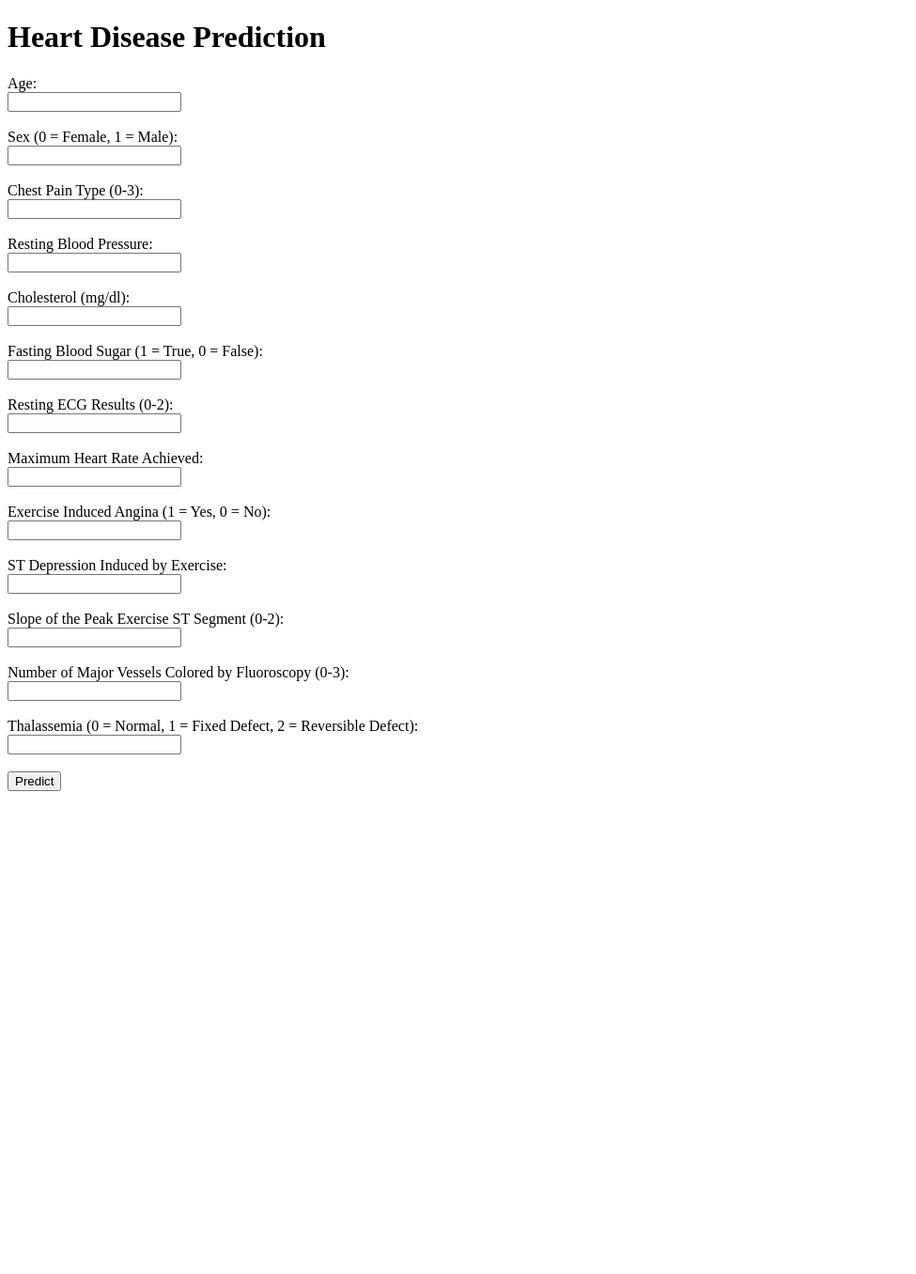
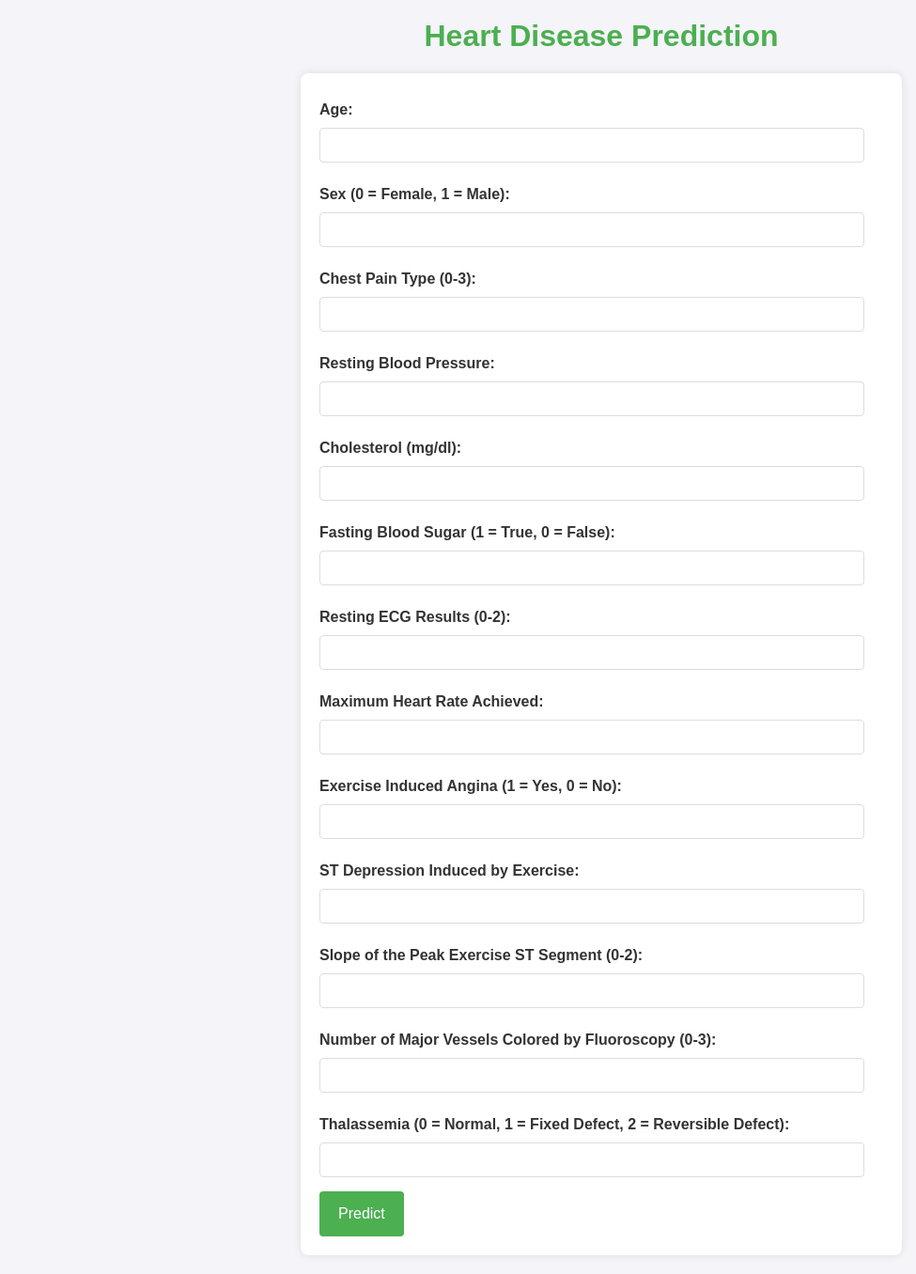
Before and after one commit to infant1424/HEARTDISEASE, a Flask app: page / in a window 1280 px wide. Shown: the whole page at 94% size, without its empty margins (0-975 px from the left). Before the commit the page ends 842 px from the top, so only its background shows below. Run offline with Flask 3, Linux system fonts and the light colour scheme; parts of the project's set-up code (start-up, migrations or seed data) failed here and were passed over.

Commit message:
Update index.html

```diff
--- a/templates/index.html
+++ b/templates/index.html
@@ -4,48 +4,106 @@
     <meta charset="UTF-8">
     <meta name="viewport" content="width=device-width, initial-scale=1.0">
     <title>Heart Disease Prediction</title>
+    <style>
+        body {
+            font-family: Arial, sans-serif;
+            background-color: #f4f4f9;
+            color: #333;
+            margin: 0;
+            padding: 0;
+        }
+
+        h1 {
+            text-align: center;
+            color: #4CAF50;
+            margin-top: 20px;
+        }
+
+        form {
+            max-width: 600px;
+            margin: 20px auto;
+            padding: 20px;
+            background-color: #fff;
+            border-radius: 8px;
+            box-shadow: 0 0 10px rgba(0, 0, 0, 0.1);
+        }
+
+        label {
+            display: block;
+            margin: 10px 0 5px;
+            font-weight: bold;
+        }
+
+        input[type="number"] {
+            width: calc(100% - 20px);
+            padding: 10px;
+            margin: 5px 0 15px;
+            border: 1px solid #ddd;
+            border-radius: 4px;
+            box-sizing: border-box;
+        }
+
+        input[type="submit"] {
+            background-color: #4CAF50;
+            color: white;
+            padding: 15px 20px;
+            border: none;
+            border-radius: 4px;
+            cursor: pointer;
+            font-size: 16px;
+        }
+
+        input[type="submit"]:hover {
+            background-color: #45a049;
+        }
+
+        h2 {
+            text-align: center;
+            color: #333;
+        }
+    </style>
 </head>
 <body>
     <h1>Heart Disease Prediction</h1>
     <form action="{{ url_for('predict') }}" method="post">
-        <label for="age">Age:</label><br>
-        <input type="number" name="age" required><br><br>
+        <label for="age">Age:</label>
+        <input type="number" name="age" required>
 
-        <label for="sex">Sex (0 = Female, 1 = Male):</label><br>
-        <input type="number" name="sex" required><br><br>
+        <label for="sex">Sex (0 = Female, 1 = Male):</label>
+        <input type="number" name="sex" required>
 
-        <label for="cp">Chest Pain Type (0-3):</label><br>
-        <input type="number" name="cp" required><br><br>
+        <label for="cp">Chest Pain Type (0-3):</label>
+        <input type="number" name="cp" required>
 
-        <label for="trestbps">Resting Blood Pressure:</label><br>
-        <input type="number" name="trestbps" required><br><br>
+        <label for="trestbps">Resting Blood Pressure:</label>
+        <input type="number" name="trestbps" required>
 
-        <label for="chol">Cholesterol (mg/dl):</label><br>
-        <input type="number" name="chol" required><br><br>
+        <label for="chol">Cholesterol (mg/dl):</label>
+        <input type="number" name="chol" required>
 
-        <label for="fbs">Fasting Blood Sugar (1 = True, 0 = False):</label><br>
-        <input type="number" name="fbs" required><br><br>
+        <label for="fbs">Fasting Blood Sugar (1 = True, 0 = False):</label>
+        <input type="number" name="fbs" required>
 
-        <label for="restecg">Resting ECG Results (0-2):</label><br>
-        <input type="number" name="restecg" required><br><br>
+        <label for="restecg">Resting ECG Results (0-2):</label>
+        <input type="number" name="restecg" required>
 
-        <label for="thalach">Maximum Heart Rate Achieved:</label><br>
-        <input type="number" name="thalach" required><br><br>
+        <label for="thalach">Maximum Heart Rate Achieved:</label>
+        <input type="number" name="thalach" required>
 
-        <label for="exang">Exercise Induced Angina (1 = Yes, 0 = No):</label><br>
-        <input type="number" name="exang" required><br><br>
+        <label for="exang">Exercise Induced Angina (1 = Yes, 0 = No):</label>
+        <input type="number" name="exang" required>
 
-        <label for="oldpeak">ST Depression Induced by Exercise:</label><br>
-        <input type="number" step="any" name="oldpeak" required><br><br>
+        <label for="oldpeak">ST Depression Induced by Exercise:</label>
+        <input type="number" step="any" name="oldpeak" required>
 
-        <label for="slope">Slope of the Peak Exercise ST Segment (0-2):</label><br>
-        <input type="number" name="slope" required><br><br>
+        <label for="slope">Slope of the Peak Exercise ST Segment (0-2):</label>
+        <input type="number" name="slope" required>
 
-        <label for="ca">Number of Major Vessels Colored by Fluoroscopy (0-3):</label><br>
-        <input type="number" name="ca" required><br><br>
+        <label for="ca">Number of Major Vessels Colored by Fluoroscopy (0-3):</label>
+        <input type="number" name="ca" required>
 
-        <label for="thal">Thalassemia (0 = Normal, 1 = Fixed Defect, 2 = Reversible Defect):</label><br>
-        <input type="number" name="thal" required><br><br>
+        <label for="thal">Thalassemia (0 = Normal, 1 = Fixed Defect, 2 = Reversible Defect):</label>
+        <input type="number" name="thal" required>
 
         <input type="submit" value="Predict">
     </form>
```
